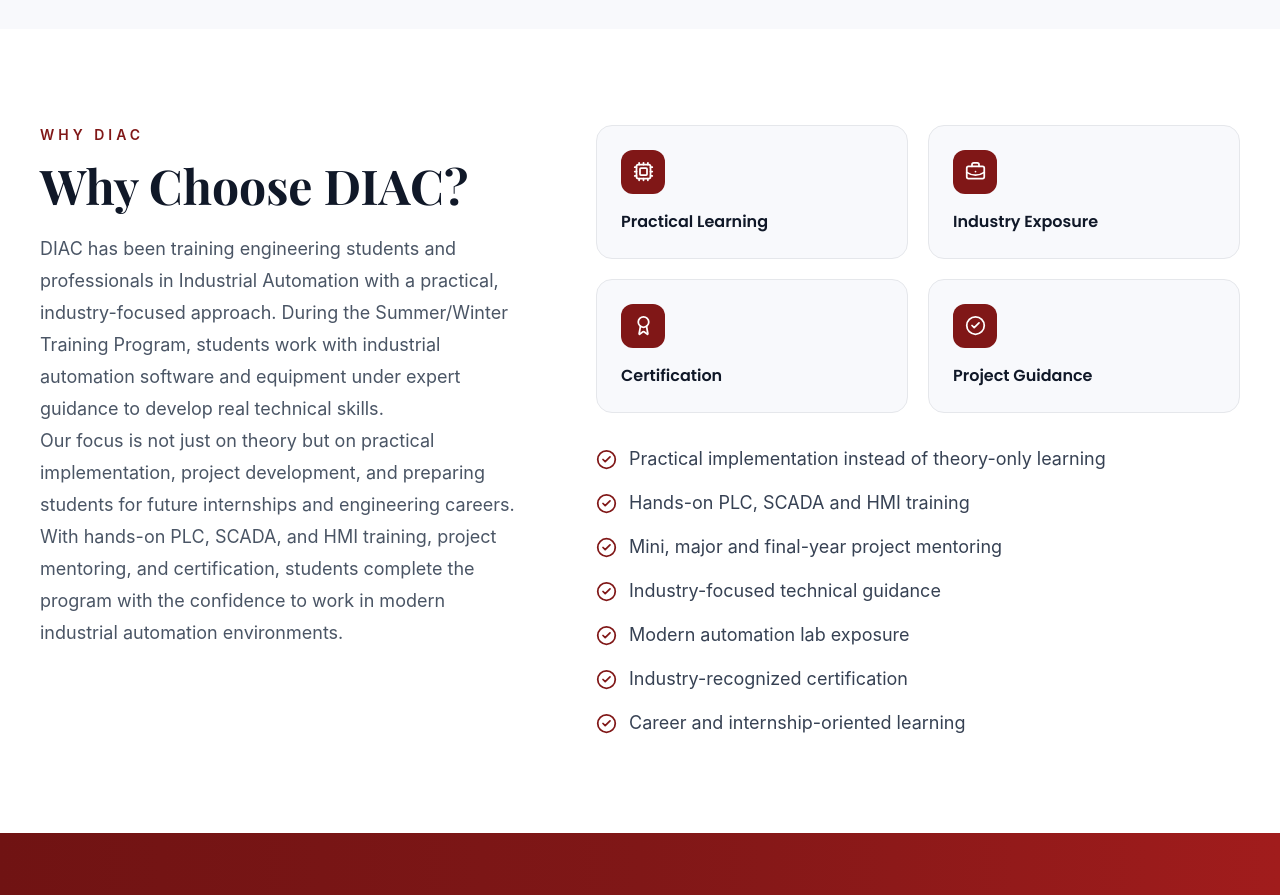
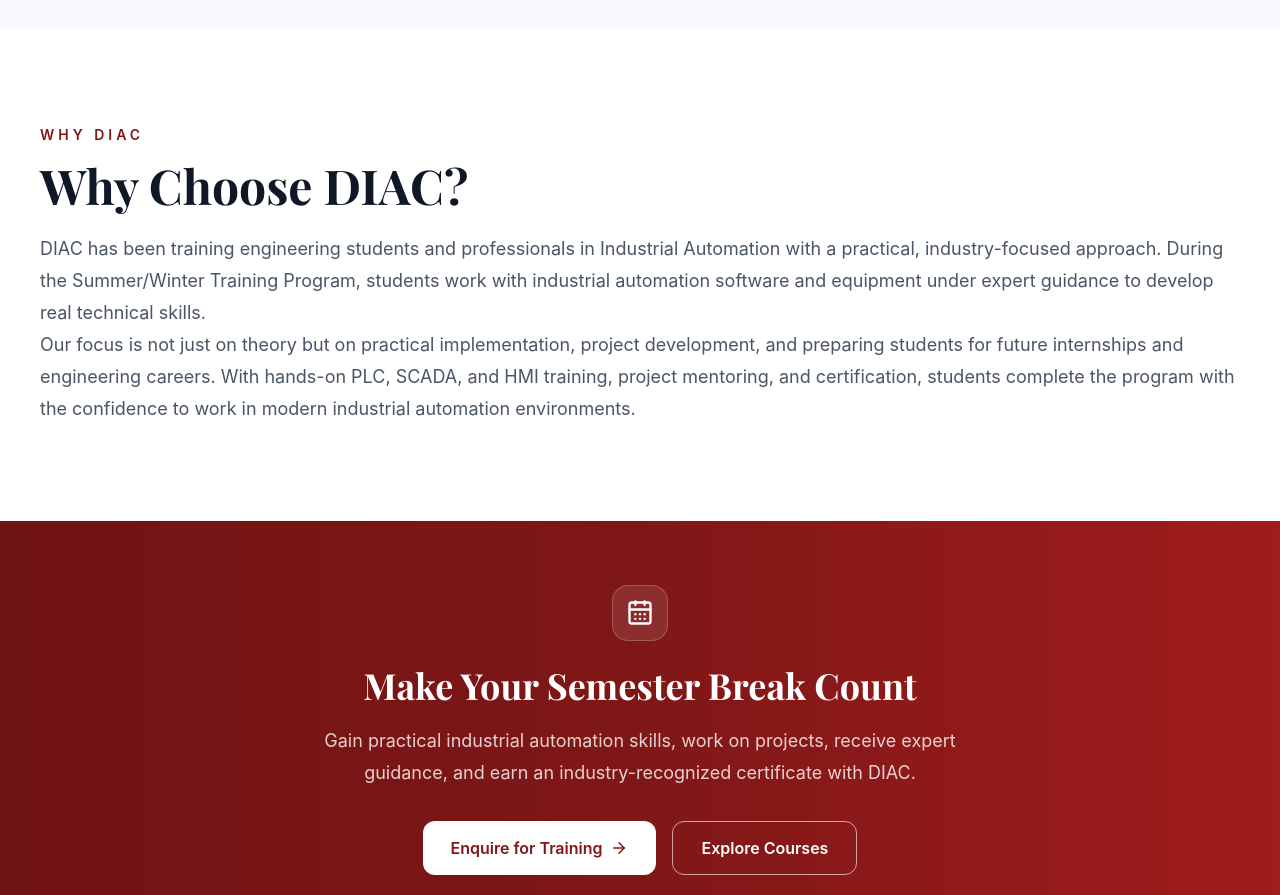
Before and after one commit to Anshika-9-tiwari/DIAC_web, a Next.js app: page /summer-winter-training in a window 1280 px wide. Shown: the part 3540-4435 px from the top of the page. Built offline with nearby package versions, Linux system fonts and the light colour scheme.

Commit message:
diac 32th commit

```diff
--- a/src/components/summer-winter/SummerWinterWhyDIAC.tsx
+++ b/src/components/summer-winter/SummerWinterWhyDIAC.tsx
@@ -22,7 +22,7 @@
 
       <div className="max-w-7xl mx-auto px-6 md:px-10">
 
-        <div className="grid lg:grid-cols-[0.85fr_1.15fr] gap-12 lg:gap-20 items-start">
+        <div className="grid  items-start">
 
           {/* LEFT */}
           <div className="lg:sticky lg:top-28">
@@ -44,80 +44,6 @@
 
           </div>
 
-          {/* RIGHT */}
-          <div>
-
-            <div className="grid sm:grid-cols-2 gap-5 mb-8">
-
-              {[
-                {
-                  icon: Cpu,
-                  title: "Practical Learning",
-                },
-                {
-                  icon: BriefcaseBusiness,
-                  title: "Industry Exposure",
-                },
-                {
-                  icon: Award,
-                  title: "Certification",
-                },
-                {
-                  icon: CheckCircle2,
-                  title: "Project Guidance",
-                },
-              ].map((item, index) => {
-
-                const Icon = item.icon;
-
-                return (
-                  <div
-                    key={index}
-                    className="p-6 rounded-2xl bg-[#f8f9fc] border border-gray-200"
-                  >
-
-                    <div className="w-11 h-11 rounded-xl bg-[#801717] text-white flex items-center justify-center mb-4">
-
-                      <Icon size={21} />
-
-                    </div>
-
-                    <h3 className="font-semibold text-gray-900">
-                      {item.title}
-                    </h3>
-
-                  </div>
-                );
-              })}
-
-            </div>
-
-            <div className="space-y-4">
-
-              {data.points.map((point, index) => (
-
-                <div
-                  key={index}
-                  className="flex items-start gap-3"
-                >
-
-                  <CheckCircle2
-                    size={21}
-                    className="text-[#801717] mt-1 shrink-0"
-                  />
-
-                  <p className="text-gray-700 text-base md:text-lg">
-                    {point}
-                  </p>
-
-                </div>
-
-              ))}
-
-            </div>
-
-          </div>
-
         </div>
 
       </div>
--- a/src/data/summerWinterTrainingData.ts
+++ b/src/data/summerWinterTrainingData.ts
@@ -74,14 +74,14 @@
     paragraph:
       "Our focus is not just on theory but on practical implementation, project development, and preparing students for future internships and engineering careers. With hands-on PLC, SCADA, and HMI training, project mentoring, and certification, students complete the program with the confidence to work in modern industrial automation environments.",
 
-    points: [
-      "Practical implementation instead of theory-only learning",
-      "Hands-on PLC, SCADA and HMI training",
-      "Mini, major and final-year project mentoring",
-      "Industry-focused technical guidance",
-      "Modern automation lab exposure",
-      "Industry-recognized certification",
-      "Career and internship-oriented learning",
-    ],
+    // points: [
+    //   "Practical implementation instead of theory-only learning",
+    //   "Hands-on PLC, SCADA and HMI training",
+    //   "Mini, major and final-year project mentoring",
+    //   "Industry-focused technical guidance",
+    //   "Modern automation lab exposure",
+    //   "Industry-recognized certification",
+    //   "Career and internship-oriented learning",
+    // ],
   },
 };
```
